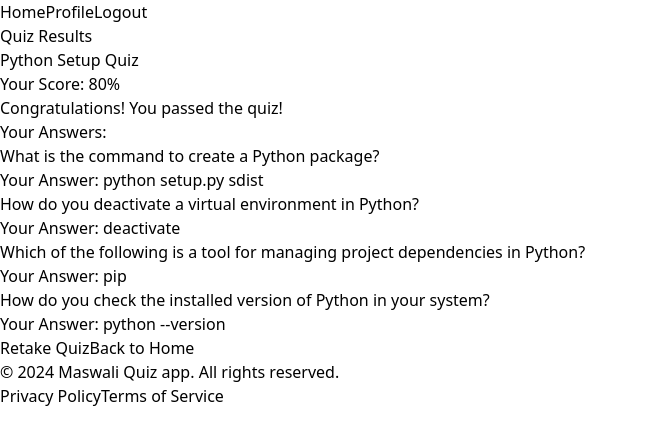
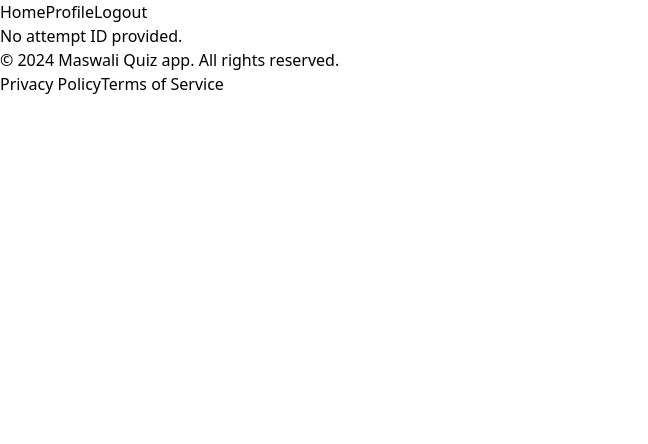
Before and after one commit to nicky-ops/maswali, a React (Vite) app in the folder frontend/: page /results in a window 1280 px wide. Shown: the top 444 px of the page, without its empty margins (0-648 px from the left). Built offline with nearby package versions, Linux system fonts and the light colour scheme; sample sign-in values are in the browser's storage.

Commit message:
fixed the results detail bug

```diff
--- a/frontend/src/components/Login.jsx
+++ b/frontend/src/components/Login.jsx
@@ -16,8 +16,8 @@ const Login = ({ setIsAuthenticated }) => {
       const { access, refresh } = response.data;  // Assume access and refresh tokens are returned from backend
 
       // Console logs to verify token
-      console.log('Access Token:', access);
-      console.log('Refresh Token:', refresh);
+      // console.log('Access Token:', access);
+      // console.log('Refresh Token:', refresh);
 
       // Save tokens to localStorage
       localStorage.setItem('accessToken', access);
--- a/frontend/src/components/QuizPage.jsx
+++ b/frontend/src/components/QuizPage.jsx
@@ -53,7 +53,7 @@ function QuizPage() {
   const submitQuiz = async () => {
     try {
       const response = await api.post(`/quiz/quizzes/${quizId}/submit/`, {
-        user_answers: userAnswers,  // Submit the user's selected answers
+        user_answers: userAnswers,
       });
 
       const { score } = response.data;
@@ -61,7 +61,7 @@ function QuizPage() {
       const finalScore = (score / totalQuestions) * 100;
 
       console.log("Navigating to results with attemptId:", quizAttemptId);
-      navigate(`/results?score=${finalScore}&attemptId=${quizAttemptId}`);  // Redirect to results page
+      navigate(`/results?score=${finalScore}&attemptId=${quizAttemptId}`);
     } catch (error) {
       setError('Error submitting quiz. Please try again.');
       console.error('Error submitting quiz:', error.response ? error.response.data : error);
@@ -89,11 +89,20 @@ function QuizPage() {
   const startQuiz = async () => {
     try {
       const response = await api.get('quiz/attempts/', { quiz: quizId });
-      setQuizAttemptId(response.data.id);  // Store the quiz attempt ID
-      setIsQuizStarted(true);  // Start the quiz
+      console.log('Start Quiz Response:', response.data);
+
+      // Find the correct object with the desired ID
+      const attemptObject = response.data.find(obj => obj.id !== undefined);
+
+      if (attemptObject) {
+        setQuizAttemptId(attemptObject.id);
+        setIsQuizStarted(true);
+      } else {
+        throw new Error('Quiz attempt ID is missing from the response.');
+      }
     } catch (error) {
       setError('Error starting quiz. Please try again.');
-      console.error('Error starting quiz:', error.response ? error.response.data : error);
+      console.error('Error:', error.message);
     }
   };
 
--- a/frontend/src/components/ResultsPage.jsx
+++ b/frontend/src/components/ResultsPage.jsx
@@ -1,84 +1,85 @@
-import React, { useState } from 'react';
-import { useNavigate } from 'react-router-dom';
+import React, { useEffect, useState } from 'react';
+import { useLocation, useNavigate } from 'react-router-dom';
+import { getQuizResult } from '../services/api';
 
 function ResultsPage() {
-    const [results, setResults] = useState({
-        quiz: { title: "Python Setup Quiz" },
-        score: 80,
-        questions: [
-            {
-                text: "What is the command to create a Python package?",
-                user_answer: { text: "python setup.py sdist", is_correct: true },
-                correct_answer: { text: "python setup.py sdist" },
-            },
-            {
-                text: "How do you deactivate a virtual environment in Python?",
-                user_answer: { text: "deactivate", is_correct: true },
-                correct_answer: { text: "deactivate" },
-            },
-            {
-                text: "Which of the following is a tool for managing project dependencies in Python?",
-                user_answer: { text: "pip", is_correct: true },
-                correct_answer: { text: "pip" },
-            },
-            {
-                text: "How do you check the installed version of Python in your system?",
-                user_answer: { text: "python --version", is_correct: true },
-                correct_answer: { text: "python --version" },
-            },
-        ],
-    });
-
+  const [quizResult, setQuizResult] = useState(null);
+  const [error, setError] = useState('');
+  const location = useLocation();
   const navigate = useNavigate();
 
-    const handleRetakeQuiz = () => {
-        navigate(`/quizzes/1`);
+  useEffect(() => {
+    const queryParams = new URLSearchParams(location.search);
+    const attemptId = queryParams.get('attemptId');
+
+    if (attemptId) {
+      fetchQuizResult(attemptId);
+    } else {
+      setError('No attempt ID provided.');
+    }
+  }, [location]);
+
+  const fetchQuizResult = async (attemptId) => {
+    try {
+      const response = await getQuizResult(attemptId);
+      setQuizResult(response.data);
+    } catch (error) {
+      setError('Error fetching quiz result. Please try again.');
+      console.error('Error fetching quiz result:', error);
+    }
   };
 
-    const handleBackToHome = () => {
-        navigate('/');
+  const handleReturnHome = () => {
+    navigate('/');  // Adjust this path as needed
+  };
+
+  if (error) {
+    return <div className="text-red-500">{error}</div>;
+  }
+
+  if (!quizResult) {
+    return <div>Loading...</div>;
+  }
+
+  const calculateScore = () => {
+    if (quizResult.total_questions > 0) {
+      return ((quizResult.score / quizResult.total_questions) * 100).toFixed(2);
+    }
+    return 'N/A';
   };
 
   return (
-        <div className="container mx-auto mt-8">
+    <div className="container mx-auto mt-8 p-4">
       <h1 className="text-3xl font-bold mb-4">Quiz Results</h1>
-            <div className="bg-white p-6 rounded-lg shadow-md">
-                <h2 className="text-2xl font-semibold mb-4">{results.quiz.title}</h2>
-                <p className="text-xl mb-4">
-                    Your Score: <span className="font-bold">{results.score}%</span>
-                </p>
-                {results.score >= 70 ? (
-                    <p className="text-green-600 font-semibold mb-4">Congratulations! You passed the quiz!</p>
-                ) : (
-                    <p className="text-red-600 font-semibold mb-4">You didn't pass this time. Keep practicing!</p>
-                )}
-                <div className="mt-4">
-                    <h3 className="text-lg font-semibold mb-2">Your Answers:</h3>
-                    <ul>
-                        {results.questions.map((question, index) => (
-                            <li key={index} className="mb-4 p-4 border rounded">
-                                <p className="font-semibold">{question.text}</p>
+      <div className="bg-white shadow-md rounded px-8 pt-6 pb-8 mb-4">
+        <p className="text-xl mb-4">Your Score: {calculateScore()}%</p>
+        <p className="mb-2">Quiz Title: {quizResult.quiz_title}</p>
+        <p className="mb-2">Date Taken: {new Date(quizResult.start_time).toLocaleString()}</p>
+        <p className="mb-2">Total Questions: {quizResult.total_questions}</p>
+        <p className="mb-2">Correct Answers: {quizResult.score}</p>
+        <p className="mb-2">Time Taken: {quizResult.time_taken} seconds</p>
+
+        <h2 className="text-xl font-bold mt-4 mb-2">Question Details:</h2>
+        {quizResult.questions.map((question, index) => (
+          <div key={question.id} className="mb-4 p-4 border rounded">
+            <p className="font-bold">Question {index + 1}: {question.text}</p>
+            <p className="text-green-600">Correct Answer: {question.correct_answer.text}</p>
+            {question.user_answer ? (
               <p className={question.user_answer.is_correct ? "text-green-600" : "text-red-600"}>
                 Your Answer: {question.user_answer.text}
               </p>
-                                {!question.user_answer.is_correct && (
-                                    <p className="text-green-600">
-                                        Correct Answer: {question.correct_answer.text}
-                                    </p>
+            ) : (
+              <p className="text-red-600">No answer provided</p>
             )}
-                            </li>
+          </div>
         ))}
-                    </ul>
       </div>
-                <div className="flex space-x-4 mt-6">
-                    <button onClick={handleRetakeQuiz} className="bg-blue-500 hover:bg-blue-700 text-white font-bold py-2 px-4 rounded">
-                        Retake Quiz
+      <button
+        onClick={handleReturnHome}
+        className="bg-blue-500 hover:bg-blue-700 text-white font-bold py-2 px-4 rounded"
+      >
+        Return to Home
       </button>
-                    <button onClick={handleBackToHome} className="bg-gray-500 hover:bg-gray-700 text-white font-bold py-2 px-4 rounded">
-                        Back to Home
-                    </button>
-                </div>
-            </div>
     </div>
   );
 }
--- a/frontend/src/services/api.js
+++ b/frontend/src/services/api.js
@@ -42,6 +42,9 @@ export const logoutUser = () => {
   setAuthToken(null);
 };
 
+// Quiz API Calls
+export const getQuizResult = (attemptId) => api.get(`quiz/attempts/${attemptId}/results/`);
+
 // Axios response interceptor to handle token expiry
 api.interceptors.response.use(
   response => response,
```
Also changed, not shown: 2 other files (tests, documents, lock files or other folders). Lines whose indentation alone changed are shown as unchanged.
